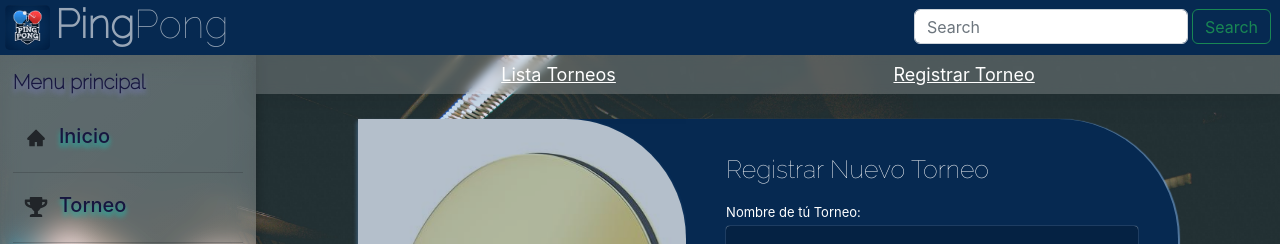
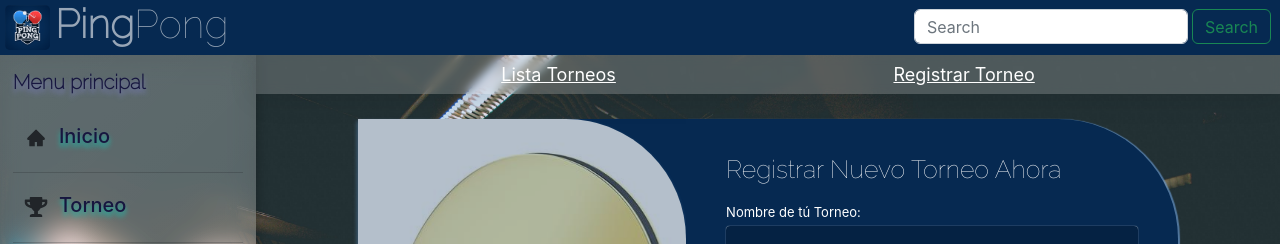
Before and after one commit to Zelechos/Torneos-de-Tenis-de-Mesa-basado-en-llaves, a React (Create React App) app in the folder frontend/: page /torneo/registrar-torneos in a window 1280 px wide. Shown: the top 244 px of the page. Built offline with nearby package versions, Linux system fonts and the light colour scheme; no server answers.

Commit message:
refactor (TournamentForm): edit the title

```diff
--- a/frontend/src/landing_page/pages/ConsumeApi/Torneo/FormTournament.jsx
+++ b/frontend/src/landing_page/pages/ConsumeApi/Torneo/FormTournament.jsx
@@ -90,7 +90,7 @@ function FormTournament() {
           <img className="torneo-img" src={TorneoImg} alt="" />
         </div>
         <div className="data-torneo">
-          <h1 className="heading">Registrar Nuevo Torneo</h1>
+          <h1 className="heading">Registrar Nuevo Torneo Ahora</h1>
           <div className="input">
             <label htmlFor="nombre">Nombre de tú Torneo: </label>
             <input
```
